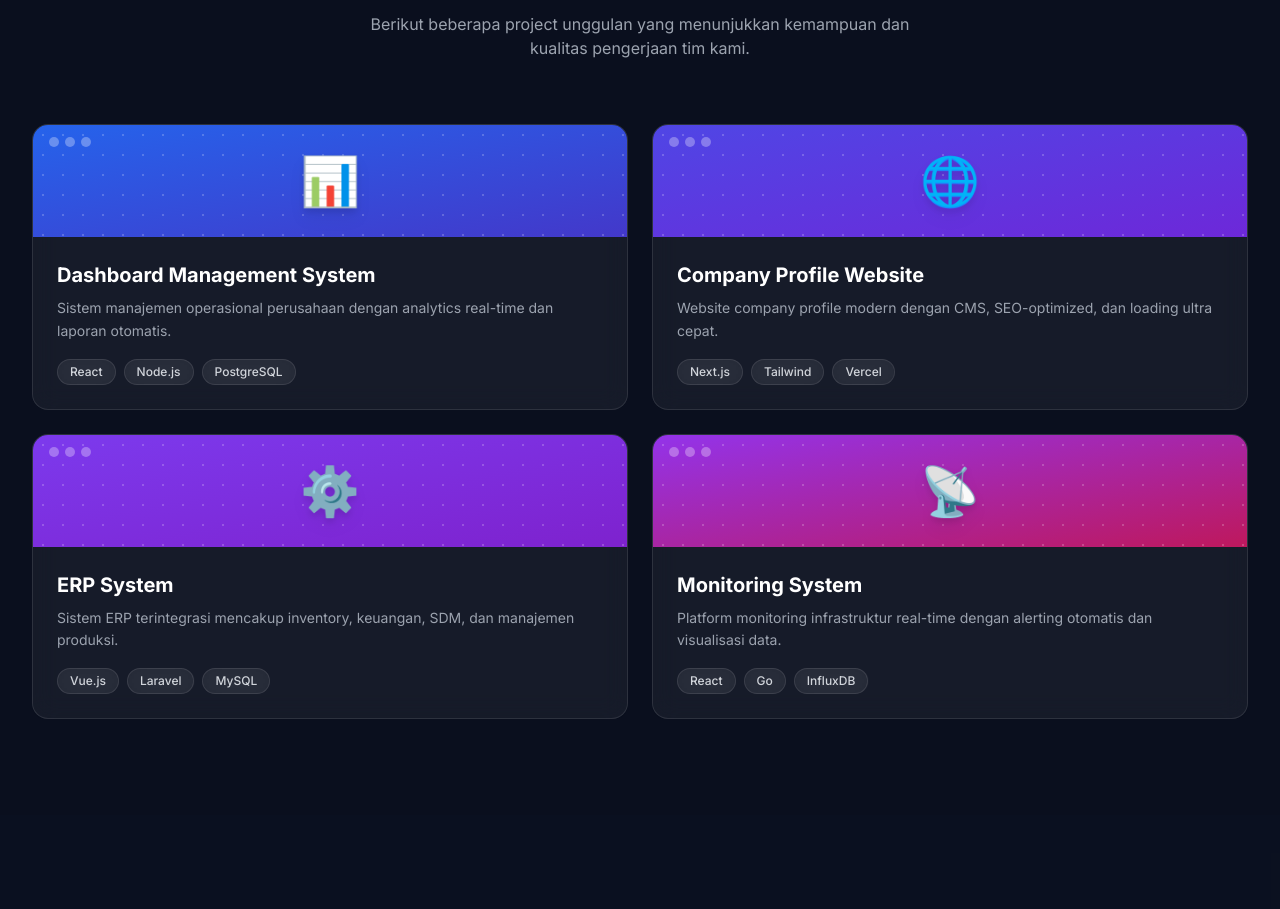
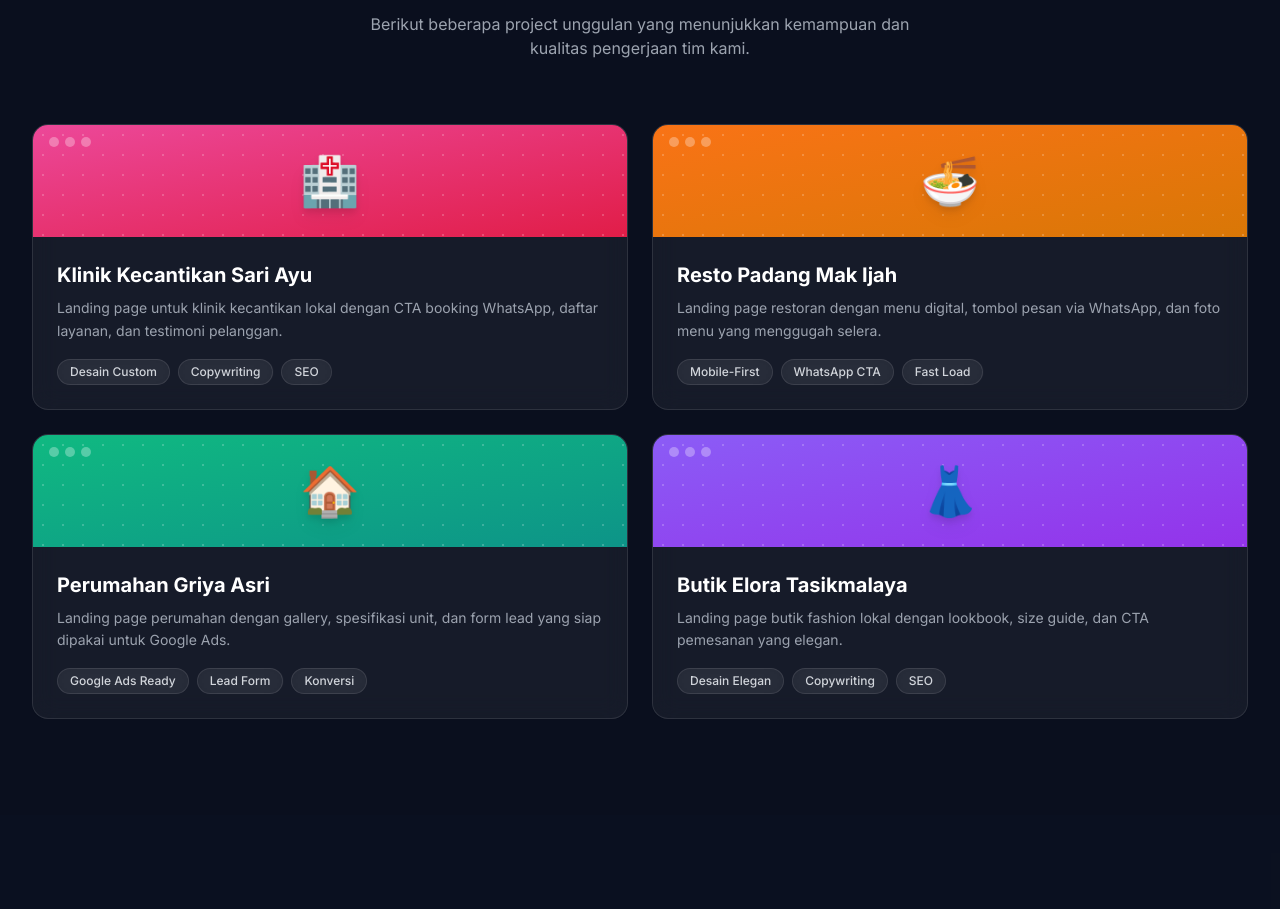
Before and after one commit to sofyawanadi/nis_landing_page, a React (Vite) app: page / in a window 1280 px wide. Shown: the part 3720-4629 px from the top of the page. Built offline with nearby package versions, Linux system fonts and the light colour scheme.

Commit message:
content: update portfolio to per-niche landing page examples

```diff
--- a/src/data/portfolio.js
+++ b/src/data/portfolio.js
@@ -1,34 +1,42 @@
 export const portfolio = [
   {
     id: 1,
-    title: 'Dashboard Management System',
-    description: 'Sistem manajemen operasional perusahaan dengan analytics real-time dan laporan otomatis.',
-    tags: ['React', 'Node.js', 'PostgreSQL'],
-    color: 'from-blue-600 to-indigo-700',
-    icon: '📊',
+    title: 'Klinik Kecantikan Sari Ayu',
+    niche: 'Klinik & Kesehatan',
+    description:
+      'Landing page untuk klinik kecantikan lokal dengan CTA booking WhatsApp, daftar layanan, dan testimoni pelanggan.',
+    tags: ['Desain Custom', 'Copywriting', 'SEO'],
+    color: 'from-pink-500 to-rose-600',
+    icon: '🏥',
   },
   {
     id: 2,
-    title: 'Company Profile Website',
-    description: 'Website company profile modern dengan CMS, SEO-optimized, dan loading ultra cepat.',
-    tags: ['Next.js', 'Tailwind', 'Vercel'],
-    color: 'from-indigo-600 to-violet-700',
-    icon: '🌐',
+    title: 'Resto Padang Mak Ijah',
+    niche: 'Kuliner',
+    description:
+      'Landing page restoran dengan menu digital, tombol pesan via WhatsApp, dan foto menu yang menggugah selera.',
+    tags: ['Mobile-First', 'WhatsApp CTA', 'Fast Load'],
+    color: 'from-orange-500 to-amber-600',
+    icon: '🍜',
   },
   {
     id: 3,
-    title: 'ERP System',
-    description: 'Sistem ERP terintegrasi mencakup inventory, keuangan, SDM, dan manajemen produksi.',
-    tags: ['Vue.js', 'Laravel', 'MySQL'],
-    color: 'from-violet-600 to-purple-700',
-    icon: '⚙️',
+    title: 'Perumahan Griya Asri',
+    niche: 'Properti',
+    description:
+      'Landing page perumahan dengan gallery, spesifikasi unit, dan form lead yang siap dipakai untuk Google Ads.',
+    tags: ['Google Ads Ready', 'Lead Form', 'Konversi'],
+    color: 'from-emerald-500 to-teal-600',
+    icon: '🏠',
   },
   {
     id: 4,
-    title: 'Monitoring System',
-    description: 'Platform monitoring infrastruktur real-time dengan alerting otomatis dan visualisasi data.',
-    tags: ['React', 'Go', 'InfluxDB'],
-    color: 'from-purple-600 to-pink-700',
-    icon: '📡',
+    title: 'Butik Elora Tasikmalaya',
+    niche: 'Fashion & Retail',
+    description:
+      'Landing page butik fashion lokal dengan lookbook, size guide, dan CTA pemesanan yang elegan.',
+    tags: ['Desain Elegan', 'Copywriting', 'SEO'],
+    color: 'from-violet-500 to-purple-600',
+    icon: '👗',
   },
 ]
```
